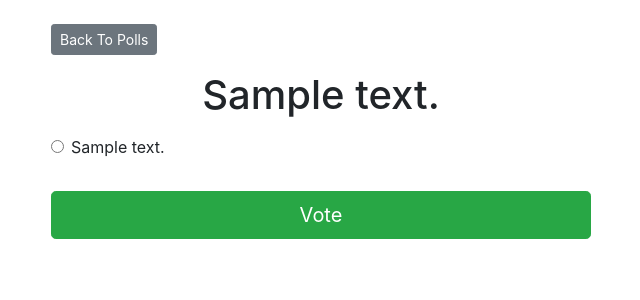
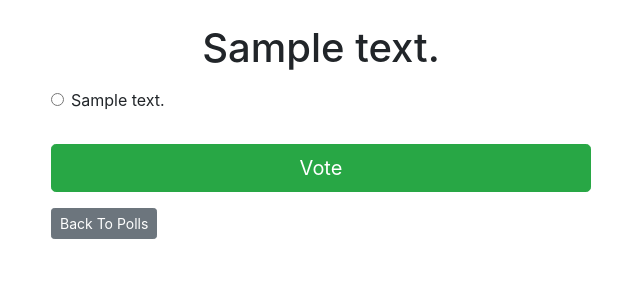
Before and after one commit to Hichem-Chabou/Pollers, a Django app: page /polls/1/ in a window 1280 px wide. Shown: the part 56-356 px from the top of the page, without its empty margins (319-959 px from the left). Run offline with Django 3.2, Linux system fonts and the light colour scheme; tables that the repository leaves empty hold one stand-in row (values such as "Sample post"); some libraries are stand-ins or nearby versions.

Commit message:
put back btn under the form

```diff
--- a/pollers/templates/polls/detail.html
+++ b/pollers/templates/polls/detail.html
@@ -1,6 +1,6 @@
 {% extends 'base.html' %}
 {% block content %}
-<a class="btn btn-secondary btn-sm mb-3" href="{% url 'polls:index' %}">Back To Polls</a>
+
 <h1 class="text-center mb-3">{{ question.question_text }}</h1>
 
 {% if error_message %}
@@ -26,4 +26,5 @@
 	{% endfor %}
 	<input type="submit" value="Vote" class="btn btn-success btn-lg btn-block mt-4" />
 </form>
+<a class="btn btn-secondary btn-sm mb-3 mt-3" href="{% url 'polls:index' %}">Back To Polls</a>
 {% endblock %}
```
